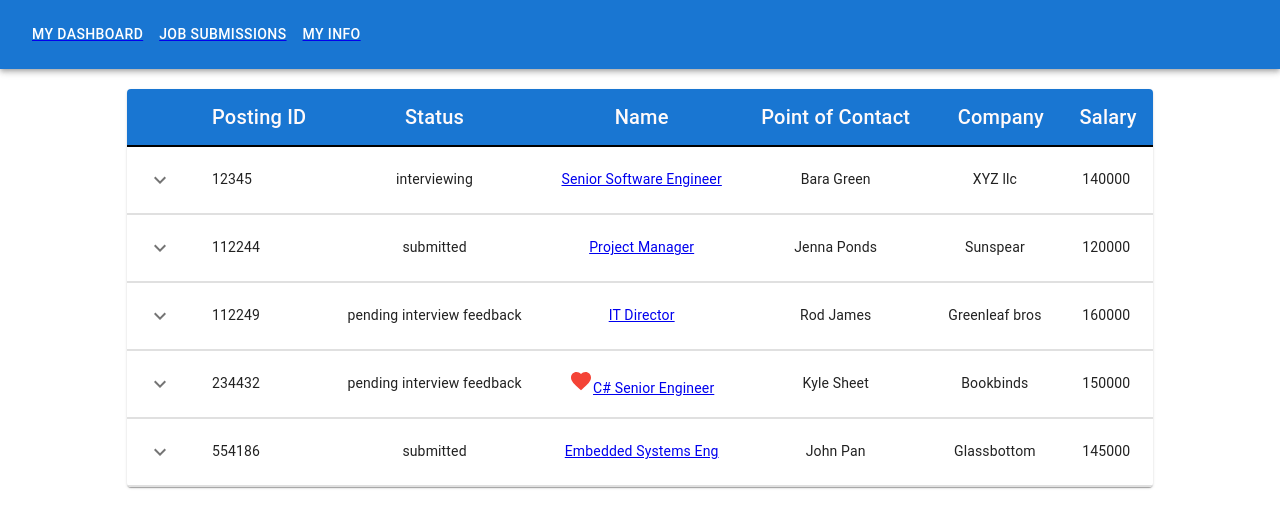
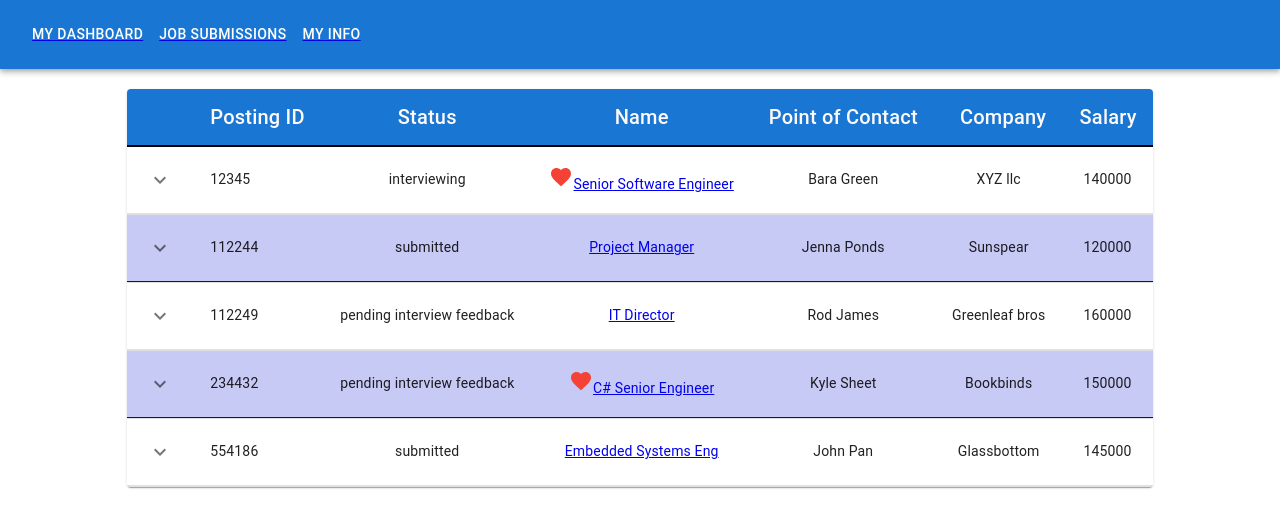
Before and after one commit to adalagandev/JobSubmissionTracker, a React (Create React App) app in the folder jobsubmissiontracker_ui/: page /jobsubmissions in a window 1280 px wide. Shown: the top 528 px of the page. Built offline with nearby package versions, Linux system fonts and the light colour scheme.

Commit message:
job submissions view - added striped rows

```diff
--- a/jobsubmissiontracker_ui/src/components/SubmissionsRow.tsx
+++ b/jobsubmissiontracker_ui/src/components/SubmissionsRow.tsx
@@ -15,15 +15,19 @@ import TableBody from "@mui/material/TableBody";
 import FavoriteIcon from '@mui/icons-material/Favorite';
 import {red} from "@mui/material/colors";
 
-const SubmissionsRow = (props: {record: SubmissionsRecord} ) => {
-  // console.log("SubmissionsRow", record);
-  console.log("SubmissionsRow", props);
+const SubmissionsRow = (props: {record: SubmissionsRecord, isOddRow?: boolean} ) => {
+
     const {record } = props;
 
     const [open, setOpen] = React.useState(false);
+    const [rowColor] =   React.useState<string>(props.isOddRow ? '#c7caf5':'#FFFFFF');
+    const [subRowColor] =   React.useState<string>(props.isOddRow ? '#e3e4fa':'#FFFFFF');
+
+    console.log("SubmissionsRow-props isOddRow", props.isOddRow );
+    console.log("SubmissionsRow-props rowColor", rowColor );
     return <>
       <React.Fragment>
-          <TableRow  sx={{ '& > *': { borderBottom: 'unset' } }}>
+          <TableRow  sx={{ '& > *': { borderBottom: '1px solid',backgroundColor:rowColor}}}>
             <TableCell>
               <IconButton
                 aria-label="expand row"
@@ -48,7 +52,7 @@ const SubmissionsRow = (props: {record: SubmissionsRecord} ) => {
             <TableCell align="center">{record.salary}</TableCell>
 
           </TableRow>
-          <TableRow>
+          <TableRow sx={{ '& > *': {backgroundColor:subRowColor}}}>
                   <TableCell style={{ paddingBottom: 0, paddingTop: 0 }} colSpan={7}>
                       <Collapse in={open} timeout="auto" unmountOnExit>
                           <Box sx={{ margin: 1 }}>
@@ -60,7 +64,8 @@ const SubmissionsRow = (props: {record: SubmissionsRecord} ) => {
                                       <TableRow>
                                           <TableCell align="center">Submission Date</TableCell>
                                           <TableCell align="center">Interview Process</TableCell>
-                                          <TableCell align="center">Notes</TableCell>
+                                          <TableCell align="center">
+                                              Notes</TableCell>
                                       </TableRow>
                                   </TableHead>
                                   <TableBody>
@@ -78,13 +83,12 @@ const SubmissionsRow = (props: {record: SubmissionsRecord} ) => {
                                                       {record.interviewProcess?.numberOfRounds}
                                                   </>
                                               </TableCell>
-                                              <TableCell align="center">{record.notes}</TableCell>
+                                              <TableCell align="center"
+                                                         sx={{ '& > *': { overflowWrap:'break-word'}}}
+                                              >
+                                                  {record.notes}
+                                              </TableCell>
                                           </TableRow>
-
-
-
-
-
                                   </TableBody>
                               </Table>
                           </Box>
--- a/jobsubmissiontracker_ui/src/components/SubmissionsTable.tsx
+++ b/jobsubmissiontracker_ui/src/components/SubmissionsTable.tsx
@@ -41,9 +41,9 @@ const SubmissionsTable = () => {
               </TableRow>
             </TableHead>
             <TableBody>
-              <>{records && records.map((row) => {
-                              console.log("SubmissionsTable-SubmissionsRow row ", row);
-                              return <SubmissionsRow key={row.jobPostingId} record={row}
+              <>{records && records.map((row, index) => {
+
+                              return <SubmissionsRow key={row.jobPostingId} record={row} isOddRow={index%2!==0}
                               />
                       })}</>
             </TableBody>
--- a/jobsubmissiontracker_ui/src/components/mockData/submissions.json
+++ b/jobsubmissiontracker_ui/src/components/mockData/submissions.json
@@ -15,7 +15,7 @@
 
         },
         "notes": " Happy hour every day after 5 pm @ the break room. Fridge is full of booze.",
-        "isHeart": false,
+        "isHeart": true,
         "submissionDate": "09/21/2022"
     },
     {
```
